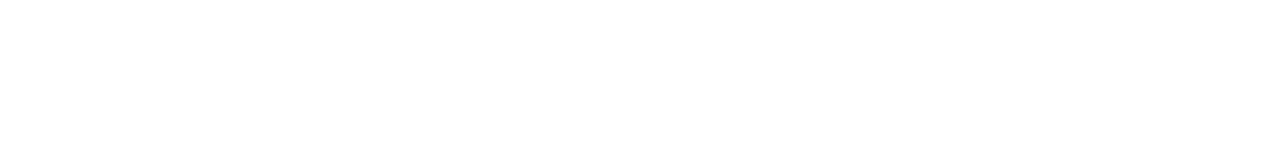
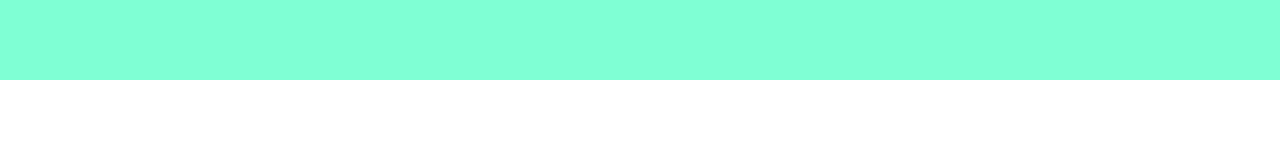
Before and after one commit to SultanAli41/Landing-Pages, a plain HTML site: page Landing-page-8/index.html in a window 1280 px wide. Drawn offline with Linux system fonts and the light colour scheme.

Commit message:
Landing page 8

```diff
--- a/Landing-page-8/index.html
+++ b/Landing-page-8/index.html
@@ -3,9 +3,17 @@
 <head>
     <meta charset="UTF-8">
     <meta name="viewport" content="width=device-width, initial-scale=1.0">
+    <link rel="stylesheet" href="style.css">
     <title>Landing Page 8</title>
 </head>
 <body>
+    <div class="NavBar">
+        <div class="p1">
 
+        </div>
+    <div class="p2">
+
+    </div>
+    </div>
 </body>
 </html>
--- a/Landing-page-8/style.css
+++ b/Landing-page-8/style.css
@@ -7,3 +7,9 @@ html,body{
     height: 100%;
     width: 100%;
 }
+.NavBar{
+    height: 10vh;
+    width: 100vw;
+    background-color: aquamarine;
+    color: yellow;
+}
```
